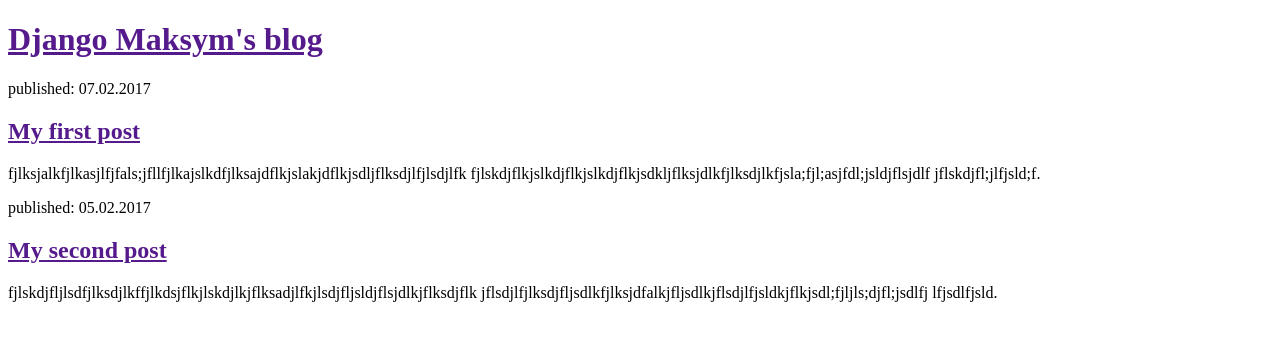
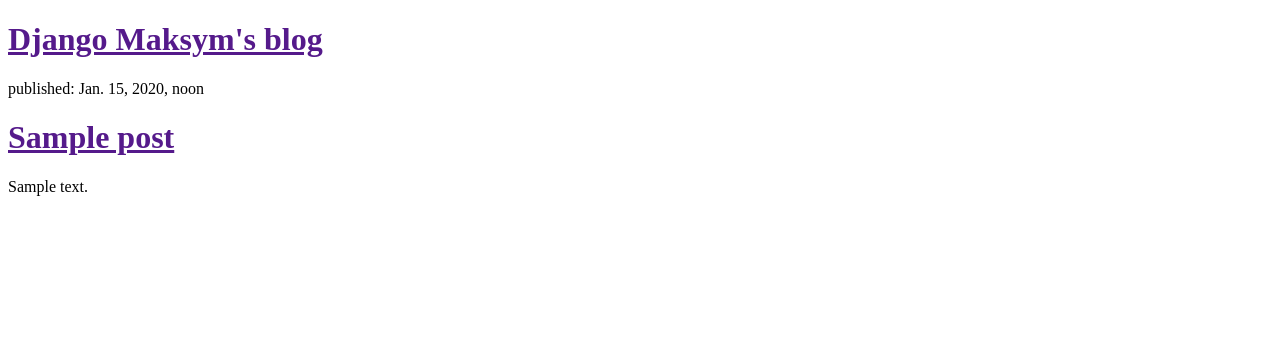
Before and after one commit to MaksymCarry/myFirstBlog, a Django app: template blog/templates/blog/post_list.html in a window 1280 px wide. Shown: the top 341 px of the page. Run offline with Django 3.2, Linux system fonts and the light colour scheme; the template is opened without the code that fills it: values that come from a table or form of the project are taken from there, others are empty; tables that the repository leaves empty hold one stand-in row (values such as "Sample post").

Commit message:
Modified templates to display posts from database.

```diff
--- a/blog/templates/blog/post_list.html
+++ b/blog/templates/blog/post_list.html
@@ -8,21 +8,12 @@
 	<div>
 		<h1><a href="">Django Maksym's blog</a></h1>
 	</div>
-	<div>
-		<p>published: 07.02.2017</p>
-		<h2><a href="">My first post</a></h2>
-		<p>fjlksjalkfjlkasjlfjfals;jfllfjlkajslkdfjlksajdflkjslakjdflkjsdljflksdjlfjlsdjlfk
-			fjlskdjflkjslkdjflkjslkdjflkjsdkljflksjdlkfjlksdjlkfjsla;fjl;asjfdl;jsldjflsjdlf
-			jflskdjfl;jlfjsld;f.
-		</p>
-	</div>
-	<div>
-		<p>published: 05.02.2017</p>
-		<h2><a href="">My second post</a></h2>
-		<p>fjlskdjfljlsdfjlksdjlkffjlkdsjflkjlskdjlkjflksadjlfkjlsdjfljsldjflsjdlkjflksdjflk
-			jflsdjlfjlksdjfljsdlkfjlksjdfalkjfljsdlkjflsdjlfjsldkjflkjsdl;fjljls;djfl;jsdlfj
-			lfjsdlfjsld.
-		</p>
-	</div>
+	{% for post in posts %}
+		<div>
+			<p>published: {{post.published_date}} </p>
+			<h1><a href=""> {{post.title}} </a></h1>
+			<p> {{post.text | linebreaksbr}} </p>
+		</div>
+	{% endfor %}
 </body>
 </html>
--- a/blog/views.py
+++ b/blog/views.py
@@ -1,5 +1,7 @@
 from django.shortcuts import render
-
+from .models import Post
+from django.utils import timezone
 # Create your views here.
 def post_list(request):
-    return render(request, 'blog/post_list.html', {})
+    posts = Post.objects.filter(published_date__lte=timezone.now()).order_by('published_date')
+    return render(request, 'blog/post_list.html', {'posts': posts})
```
